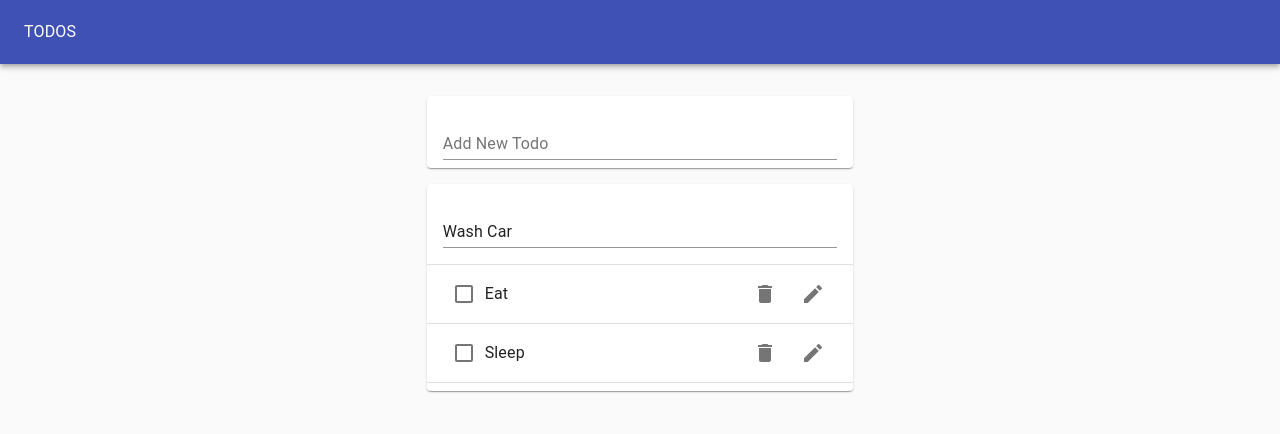
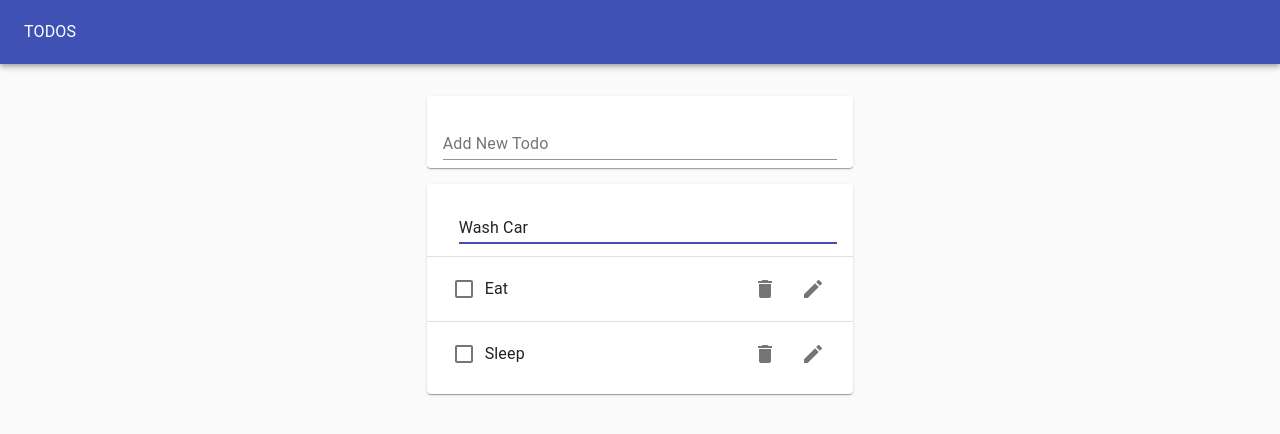
Before and after one commit to Tuaev/Material-UI-todo-list-app, a React (Create React App) app: page / in a window 1280 px wide. Both pictures are taken after a click on the button 813 px from the left and 221 px from the top of the page. Shown: the top 434 px of the page. Built offline with nearby package versions, Linux system fonts and the light colour scheme; the HTML template or start-up script is replaced by a standard one.

Commit message:
Style tweaks. Esc key close

```diff
--- a/src/components/EditForm.js
+++ b/src/components/EditForm.js
@@ -1,9 +1,23 @@
-import React from 'react';
+import React, { useEffect } from 'react';
 import { TextField } from '@material-ui/core';
 import useInputState from 'src/hooks/useInputState';
 
+function useKeypress(key, action) {
+  useEffect(() => {
+    function onKeyup(e) {
+      if (e.key === key) action();
+    }
+    window.addEventListener('keyup', onKeyup);
+    return () => window.removeEventListener('keyup', onKeyup);
+  }, [action, key]);
+}
+
 function EditForm({ id, task, editTodo, toggle }) {
   const [value, handleChange, reset] = useInputState(task);
+
+  useKeypress('Escape', () => {
+    toggle();
+  });
 
   const handleSubmit = (e) => {
     e.preventDefault();
@@ -12,8 +26,14 @@ function EditForm({ id, task, editTodo, toggle }) {
     toggle();
   };
   return (
-    <form onSubmit={(e) => handleSubmit(e)} style={{ width: '100%' }}>
-      <TextField margin="normal" value={value} onChange={handleChange} fullWidth />
+    <form onSubmit={(e) => handleSubmit(e)} style={{ width: '100%', marginLeft: '1rem' }}>
+      <TextField
+        margin="normal"
+        value={value}
+        onChange={handleChange}
+        fullWidth
+        autoFocus
+      />
     </form>
   );
 }
--- a/src/components/Todo.js
+++ b/src/components/Todo.js
@@ -14,7 +14,7 @@ function Todo({ id, task, completed, removeTodo, toggleTodo, editTodo }) {
   const [editState, toggle] = useToggleState(false);
 
   return (
-    <ListItem>
+    <ListItem style={{ height: '64px' }}>
       {editState ? (
         <EditForm id={id} task={task} editTodo={editTodo} toggle={toggle} />
       ) : (
--- a/src/components/TodoList.js
+++ b/src/components/TodoList.js
@@ -20,7 +20,7 @@ function TodoList({ todos, removeTodo, toggleTodo, editTodo }) {
   return (
     <Paper>
       <List>
-        {todos.map((todo) => (
+        {todos.map((todo, i) => (
           <React.Fragment key={todo.id}>
             <Todo
               {...todo}
@@ -28,7 +28,7 @@ function TodoList({ todos, removeTodo, toggleTodo, editTodo }) {
               toggleTodo={toggleTodo}
               editTodo={editTodo}
             />
-            <Divider />
+            {i < todos.length - 1 && <Divider />}
           </React.Fragment>
         ))}
       </List>
```
Also changed, not shown: 1 other file (tests, documents, lock files or other folders).
